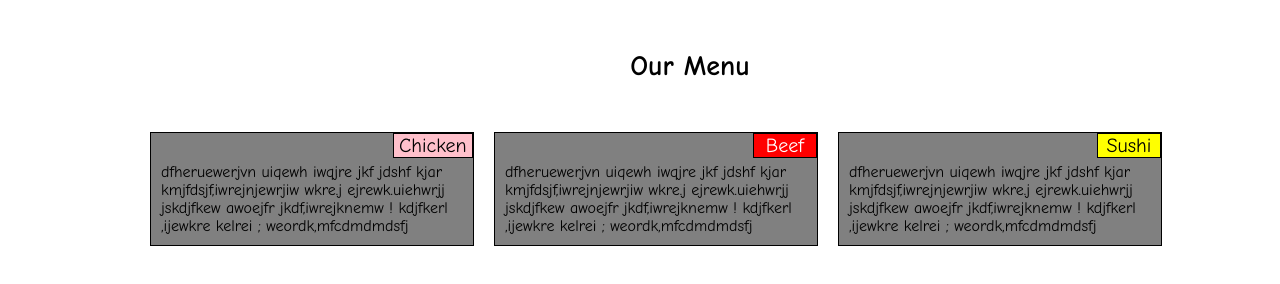
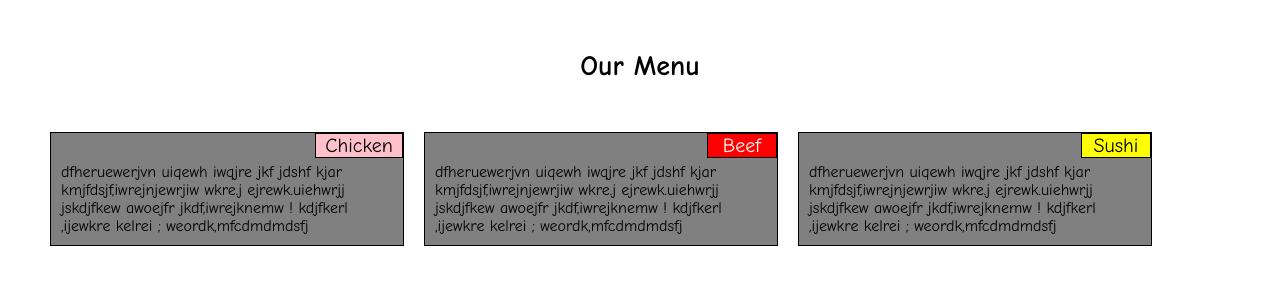
Before and after one commit to niki979/Coursera-html-css-js, a plain HTML site: page module2/index.html in a window 1280 px wide. Drawn offline with Linux system fonts and the light colour scheme.

Commit message:
Changes in module2

```diff
--- a/module2/css/stylesheet.css
+++ b/module2/css/stylesheet.css
@@ -5,7 +5,7 @@
 body{
 	font-family:comic sans ms;
 	margin:50px;
-	margin-left: 150px;
+	/*margin-left: 150px;*/
 
 }
 
```
